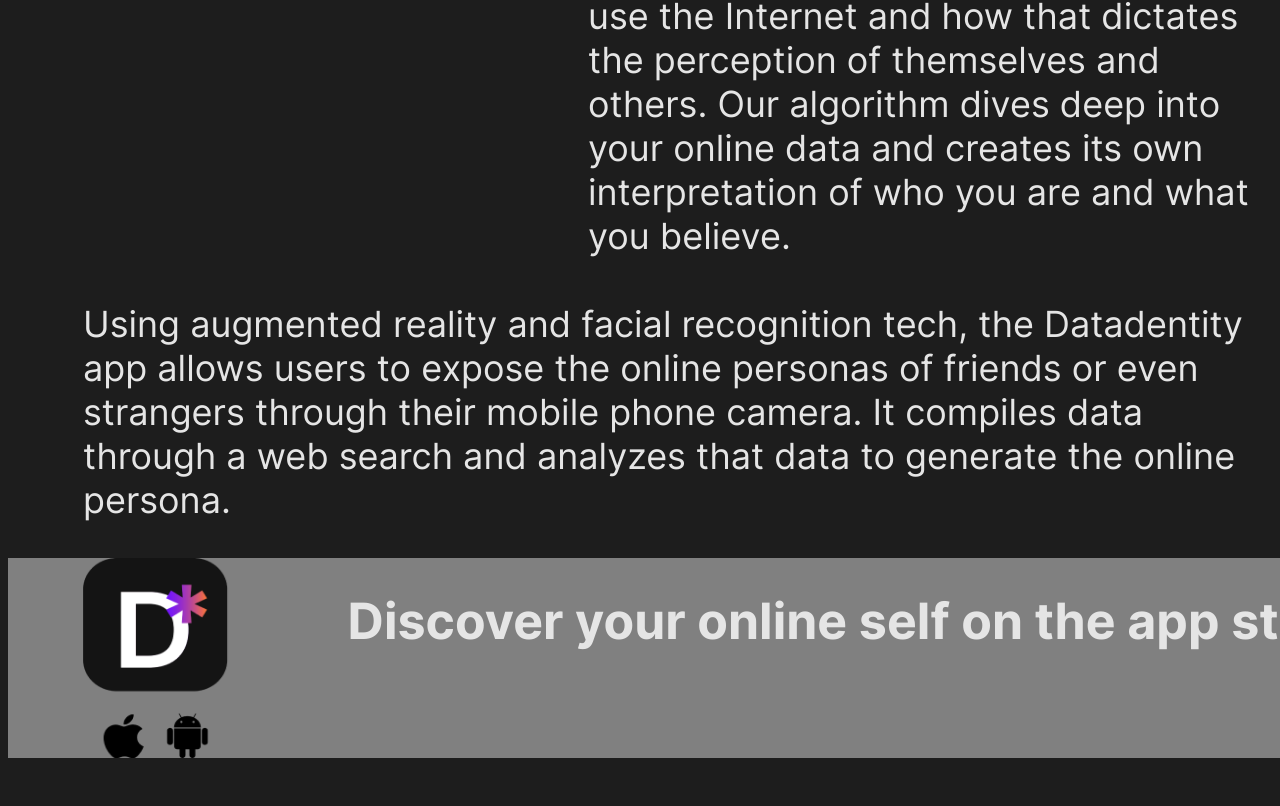
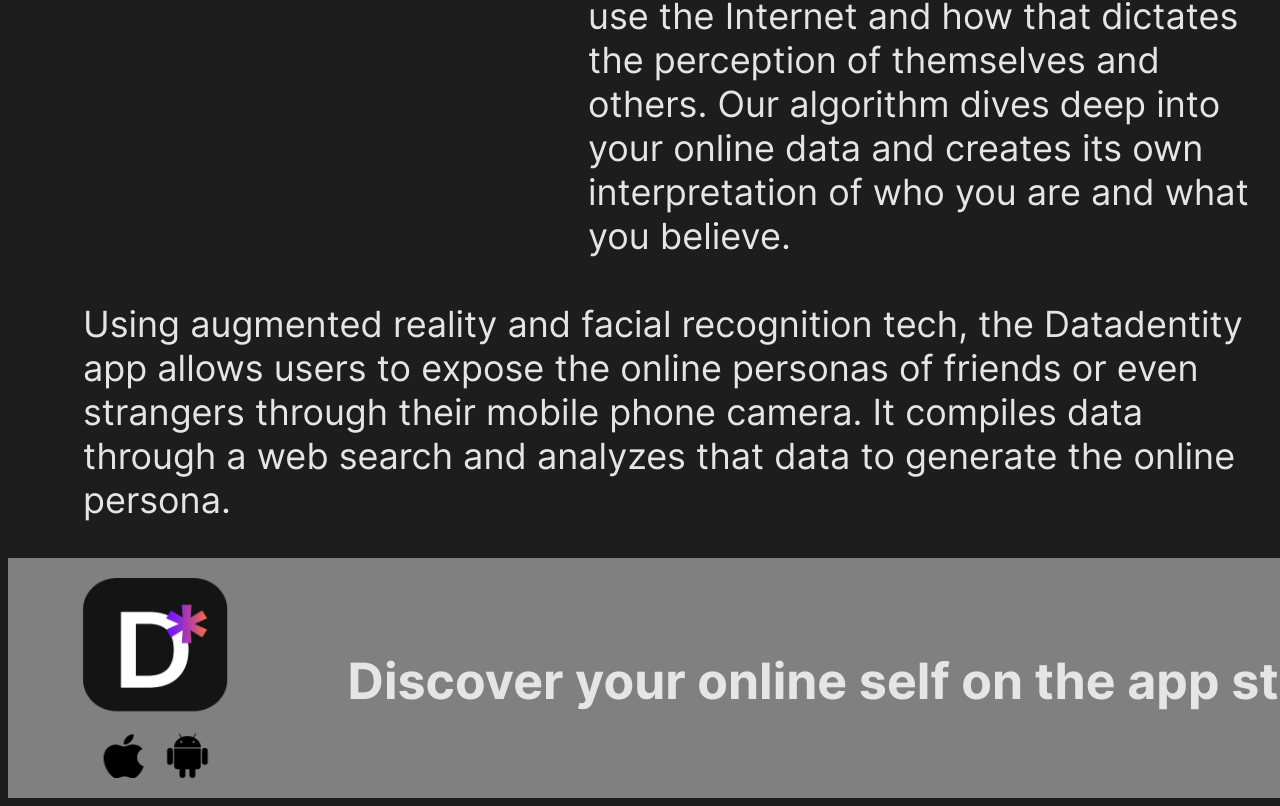
Before and after one commit to spostell/Datadentity, a plain HTML site: page index.html in a window 1280 px wide. Shown: the part 2708-3514 px from the top of the page. Before the commit the page ends 3474 px from the top, so only its background shows below. Drawn offline with Linux system fonts and the light colour scheme; files whose address does not match are found by name; a web font is replaced by a local one.

Commit message:
Update stylesupdated.css

```diff
--- a/stylesupdated.css
+++ b/stylesupdated.css
@@ -184,6 +184,7 @@ top: 27px;
 }
 
 
+
   #generatebutton {
     font-family: inter-regular;
     color: #E1E1E1;
@@ -236,6 +237,8 @@ top: 27px;
 
 }
 
+
+
 #avatartext {
   position:relative;
   margin-left:700px;
@@ -255,7 +258,7 @@ top: 27px;
   position: relative;
   background-color: grey;
   width: 1440px;
-  height: 200px;
+  height: 240px;
 
 }
 
@@ -263,13 +266,21 @@ top: 27px;
   float:right;
  position:relative;
  padding-right: 75px;
+ padding-top:60px;
+
+
+
 }
+
 
 #appImage {
   float:left;
   position: relative;
   padding-left: 75px;
+  padding-top:20px;
 }
+
+
 
 .footer {
   position:fixed;
```
